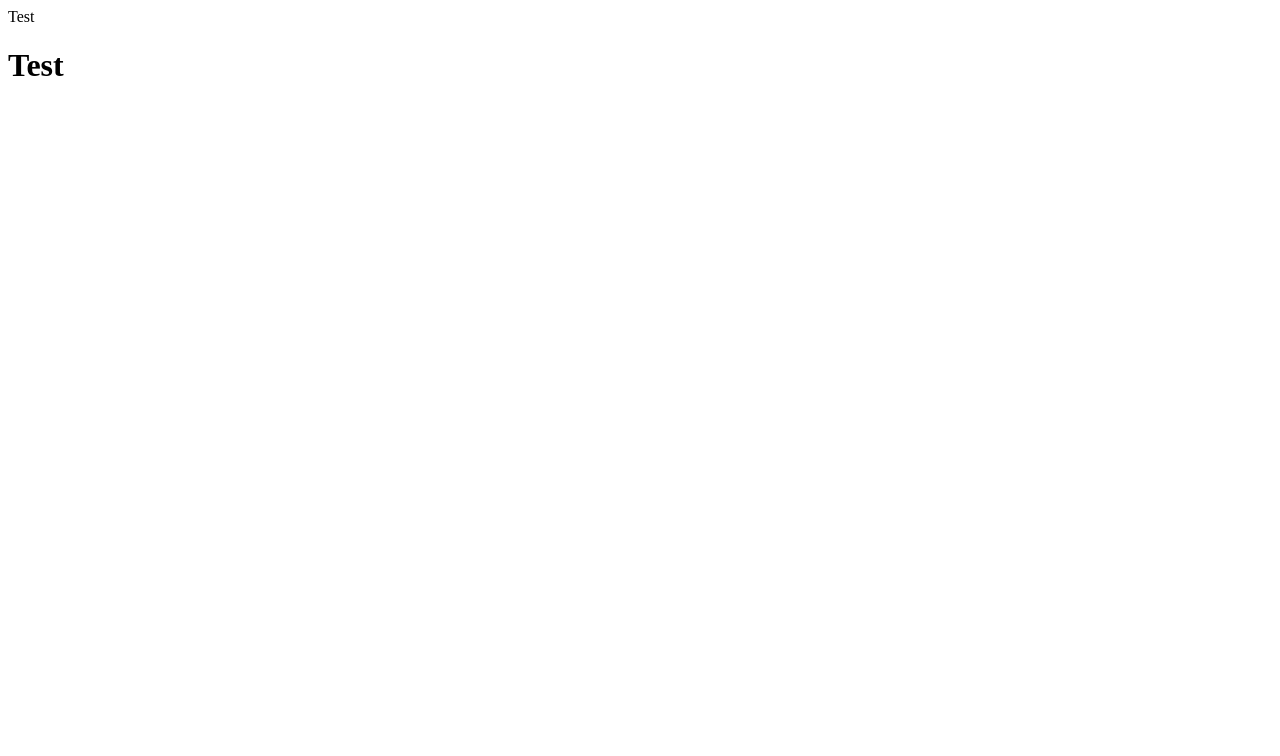
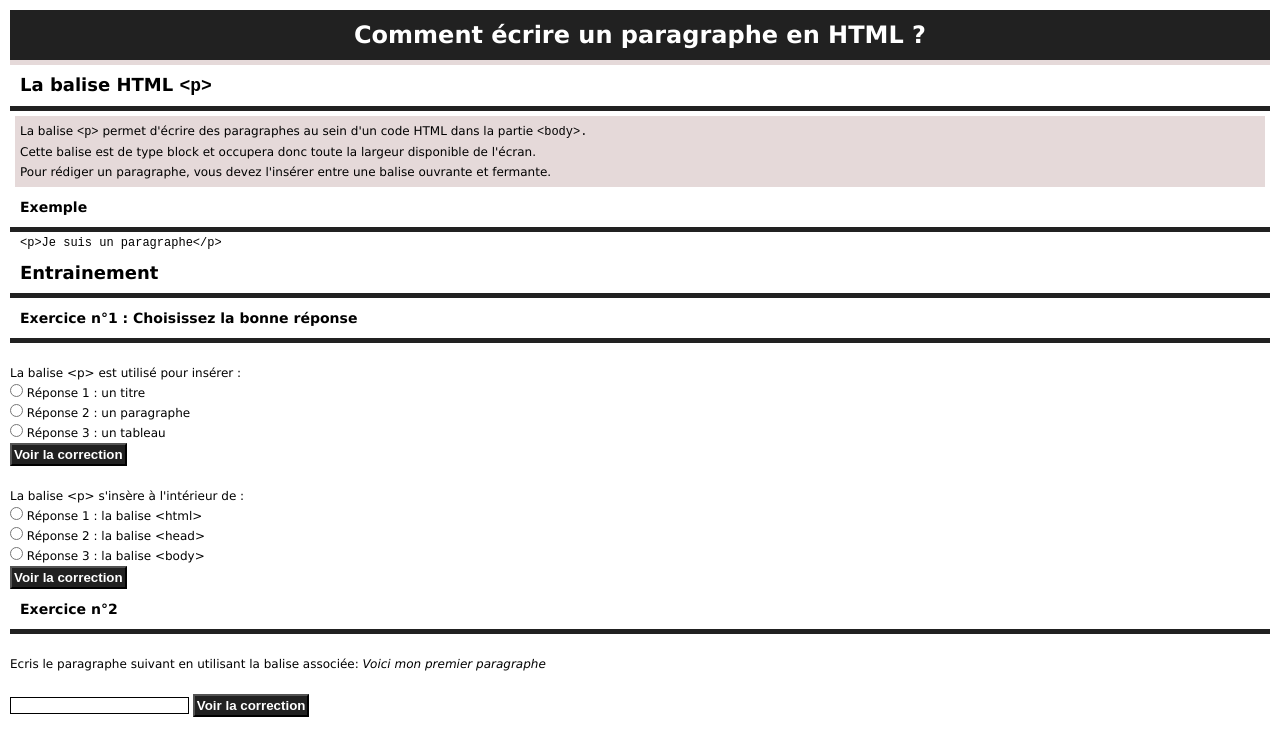
Before and after one commit to ValentinBurillier/ValentinBurillier.github.io, a plain HTML site: page index.html in a window 1280 px wide. Drawn offline with Linux system fonts and the light colour scheme.

Commit message:
Add files via upload

```diff
--- a/index.html
+++ b/index.html
@@ -1,10 +1,59 @@
 <!DOCTYPE html>
 <html lang="fr">
-  <head>
-    <meta charset="utf-8>
-    <title>Test</title>
-  </head>
-  <body>
-    <h1>Test</h1>
-  </body>
+<head>
+    <meta charset="UTF-8">
+    <meta http-equiv="X-UA-Compatible" content="IE=edge">
+    <meta name="viewport" content="width=device-width, initial-scale=1.0">
+    <title>Comment écrire un paragraphe en HTML ?</title>
+    <link href="style.css" rel="stylesheet" type="text/css">
+</head>
+<body>
+    <header>
+        <h1>Comment écrire un paragraphe en HTML ?</h1>
+    </header>
+    <main>
+        <h2>La balise HTML <code>&lt;p&gt;</code></h2>
+        <section>
+            <p>La balise <code>&lt;p&gt;</code> permet d'écrire des paragraphes au sein d'un code HTML dans la partie <code>&lt;body&gt;.</code></p>
+            <p>Cette balise est de type block et occupera donc toute la largeur disponible de l'écran.</p>
+            <p>Pour rédiger un paragraphe, vous devez l'insérer entre une balise ouvrante et fermante.</p>
+        </section>
+        <h3>Exemple</h3>
+        <p><code class="exemple">&lt;p&gt;Je suis un paragraphe&lt;/p&gt;</code></p>
+        <h2>Entrainement</h2>
+        <h3>Exercice n°1 : Choisissez la bonne réponse</h3>
+        </br>
+        <p>La balise &lt;p&gt; est utilisé pour insérer :</p>
+        <form>
+            <input type="radio" id="answer1q1" name="answersq1">
+            <label>Réponse 1 : un titre</label></br>
+            <input type="radio" id="answer2q1" name="answersq1">
+            <label>Réponse 2 : un paragraphe</label></br>
+            <input type="radio" id="answer3q1" name="answersq1">
+            <label>Réponse 3 : un tableau</label></br>
+            <button type="submit">Voir la correction</button>
+        </form>
+        </br>
+        <p>La balise &lt;p&gt; s'insère à l'intérieur de :</p>
+        <form>
+            <input type="radio" id="answer1q2" name="answersq2">
+            <label>Réponse 1 : la balise &lthtml&gt;</label></br>
+            <input type="radio" id="answer2q2" name="answersq2">
+            <label>Réponse 2 : la balise &lthead&gt;</label></br>
+            <input type="radio" id="answer3q2" name="answersq2">
+            <label>Réponse 3 : la balise &ltbody&gt;</label></br>
+            <button type="submit">Voir la correction</button>
+        </form>
+        <h3>Exercice n°2</h3>
+        </br>
+        <p>Ecris le paragraphe suivant en utilisant la balise associée: <span>Voici mon premier paragraphe</span></p></br>
+        <form>
+            <input type="text" id="input_exo2" name="input_exo2">
+            <button type="submit">Voir la correction</button>
+        </form>
+    </main>
+    <footer>
+
+    </footer>
+</body>
 </html>
--- /dev/null
+++ b/style.css
@@ -0,0 +1,46 @@
+*{
+    margin: 0;
+    padding: 0;
+    box-sizing: border-box;
+}
+body {
+    max-width: 100vw;
+    max-height: 100vh;
+    font-size: 12px;
+    font-family: Verdana, Geneva, Tahoma, sans-serif;
+    padding: 10px;
+    line-height: 20px;
+}
+h1 {
+    text-align: center;
+    color: white;
+    background-color: rgba(0, 0, 0, 0.871);
+    padding: 10px;
+    border-bottom: 5px solid rgb(229, 217, 217);
+    line-height: 30px;
+}
+h2, h3 {
+    border-bottom: 5px solid rgba(0, 0, 0, 0.871);
+    padding: 10px;
+}
+section {
+    background-color: rgb(229, 217, 217);
+    padding: 5px;
+    text-align: justify;
+    margin: 5px 5px 0px 5px;
+}
+.exemple {
+    margin-left: 10px;
+}
+button {
+    background-color: rgba(0, 0, 0, 0.871);
+    color: white;
+    font-weight: bold;
+    padding: 2px;
+}
+span {
+    font-style: italic;
+}
+#input_exo2 {
+    border: 1px solid black;
+}
```
